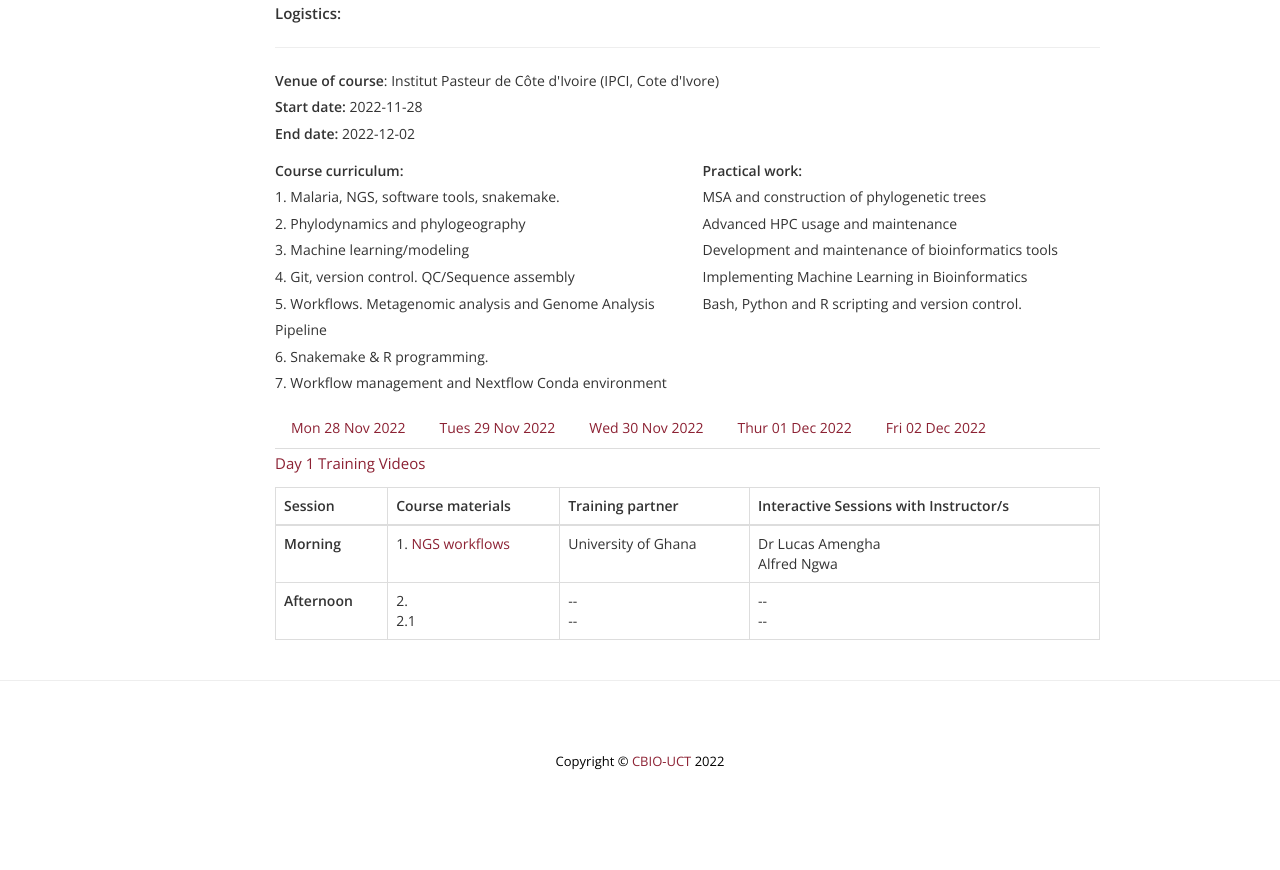
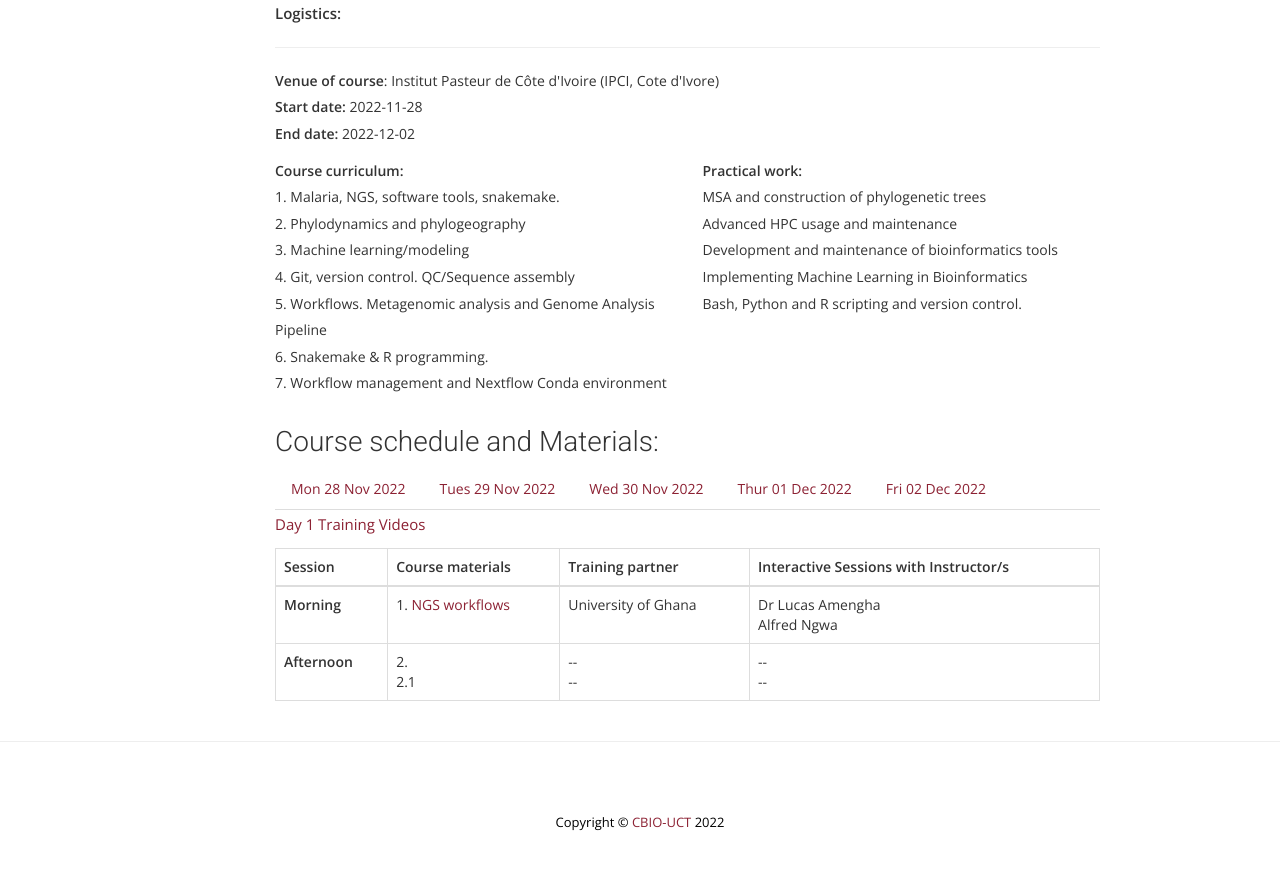
Before and after one commit to uct-cbio/ngs-academy, a Jekyll site: the page built from _posts/2022-10-29-Bioinformatics-Analysis-of-PFG-data.md, in a window 1280 px wide and 900 px high, scrolled down 1042 px. Shown: the top 870 px of the window. Built offline with Jekyll 4.4.1, drawn with Linux system fonts in a browser that asks for light colours; nearby versions of some CDN libraries; some web fonts are replaced; comment, search, counter and statistics services are not loaded; before the commit the page ends 1881 px from its top, so only the background shows below that.

Commit message:
added h3 header to course materials

```diff
--- a/_posts/2022-10-29-Bioinformatics-Analysis-of-PFG-data.md
+++ b/_posts/2022-10-29-Bioinformatics-Analysis-of-PFG-data.md
@@ -129,6 +129,7 @@ The training has a double objective, to understand the genomic epidemiology of r
 
   </div>
 
+<h3>Course schedule and Materials:</h3>
 
 <ul class="nav nav-tabs" role="tablist">
 	<li class="nav-item">
```
